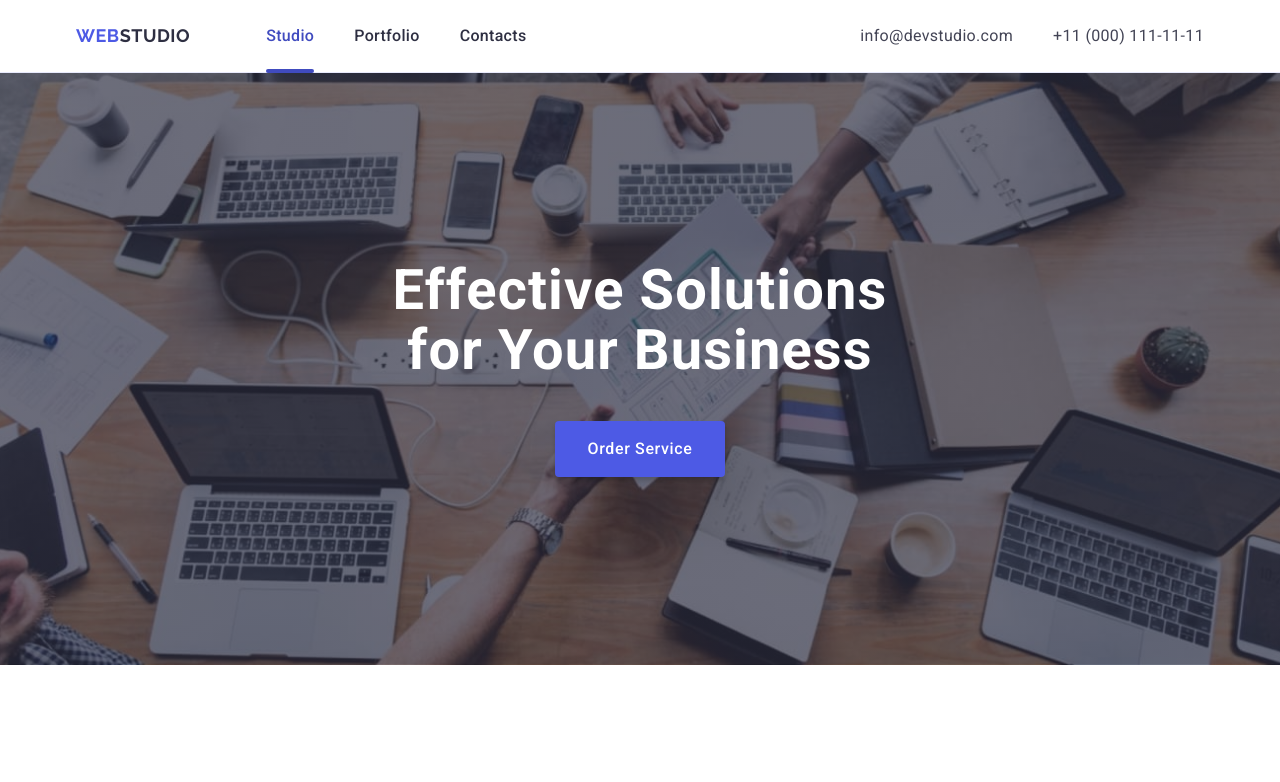
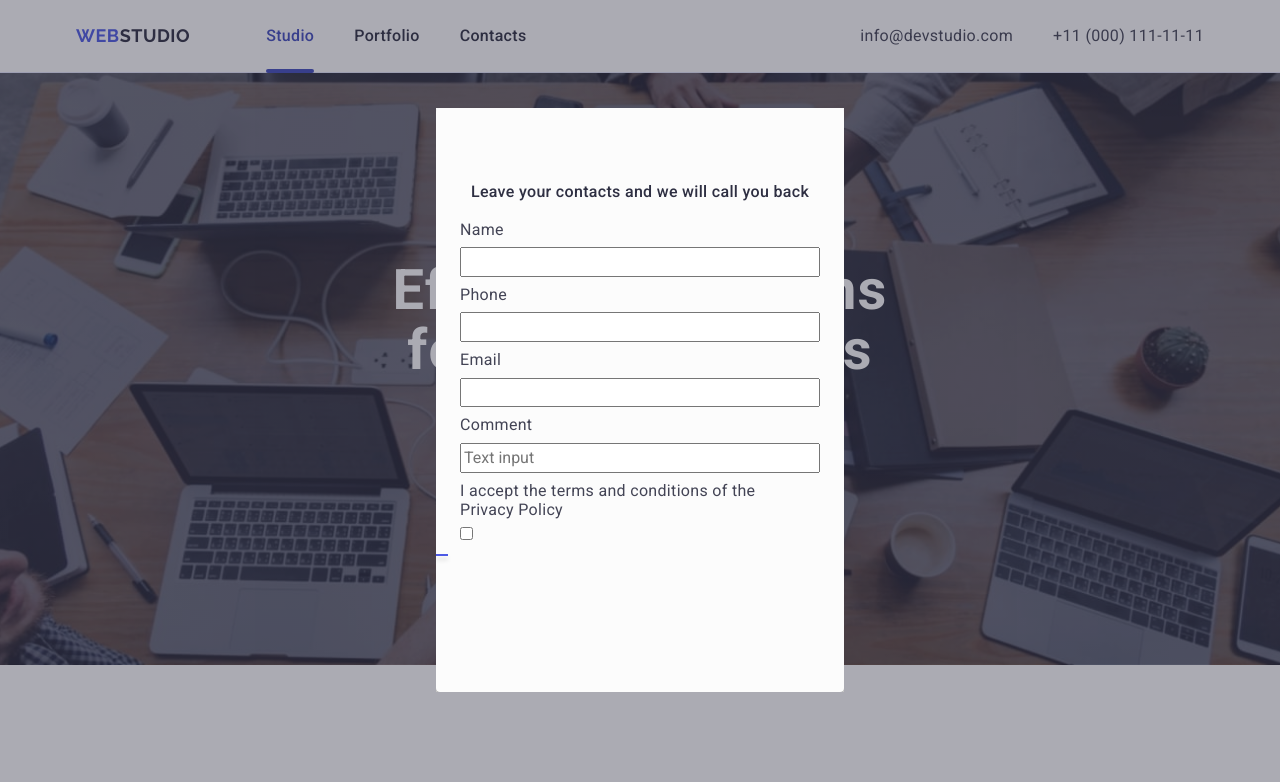
Before and after one commit to AllaP47/goit-markup-hw-05, a plain HTML site: page index.html in a window 1280 px wide. Shown: the top 782 px of the page. Drawn offline with nearby package versions, Linux system fonts and the light colour scheme.

Commit message:
add message

```diff
--- a/css/style.css
+++ b/css/style.css
@@ -591,12 +591,17 @@ img {
   fill: #f4f4fd;
 }
 
+.footer-form {
+  width: 100%;
+  height: 100%;
+}
 .form-imail {
   display: flex;
   align-items: baseline;
   justify-content: center;
   margin-left: 80px;
 }
+
 .imail-input {
   border: 1px solid #fff;
   background: transparent;
@@ -605,6 +610,7 @@ img {
   height: 40px;
   margin-top: 16px;
   box-shadow: 0 4px 4px 0 rgba(0, 0, 0, 0.15);
+  cursor: pointer;
 }
 .btn-subscribe {
   display: flex;
@@ -615,9 +621,77 @@ img {
   padding: 8px 24px;
   width: 258px;
   height: 54px;
+  padding: 8px 24px 8px 24px;
   background-color: #4d5ae5;
+  color: #fff;
 }
 
 .icon-Subscribe {
   fill: #fff;
 }
+
+.modal-overlay {
+  position: fixed;
+  left: 0;
+  top: 0;
+  width: 100%;
+  height: 100%;
+  z-index: 999;
+  display: flex;
+  align-items: center;
+  justify-content: center;
+  background: rgba(46, 47, 66, 0.4);
+
+  opacity: 0;
+  pointer-events: none;
+  transition: opacity 250ms ease-in-out;
+}
+
+.modal-overlay.is-open {
+  opacity: 1;
+  pointer-events: auto;
+}
+
+.modal {
+  overflow-y: auto;
+  background-color: rgba(252, 252, 252, 1);
+}
+
+.form-modal {
+  border-radius: 4px;
+  width: 408px;
+  height: 584px;
+  box-shadow: 0 1px 1px 0 rgba(0, 0, 0, 0.14), 0 1px 3px 0 rgba(0, 0, 0, 0.12),
+    0 2px 1px 0 rgba(0, 0, 0, 0.2);
+  background: #fcfcfc;
+}
+
+.modal-window {
+  display: flex;
+  align-items: flex-start;
+  justify-content: flex-start;
+  flex-direction: column;
+  gap: 8px;
+  border-radius: 4px;
+  width: 360px;
+  height: 336px;
+  padding-top: 16px;
+  padding-left: 24px;
+}
+.text-modal {
+  display: flex;
+  align-items: center;
+  justify-content: center;
+  font-weight: 500;
+  font-size: 16px;
+  line-height: 150%;
+  letter-spacing: 0.02em;
+  text-align: center;
+  color: #2e2f42;
+  padding-top: 72px;
+}
+
+.info {
+  width: 360px;
+  height: 58px;
+}
--- a/index.html
+++ b/index.html
@@ -552,7 +552,7 @@
             </li>
           </ul>
         </div>
-
+        <div class="footer-form">
           <form class="form-imail">
             <label class="imail-form-label-footer">
               Subscribe
@@ -572,6 +572,34 @@
             </button>
           </form>
         </div>
+      </div>
     </footer>
+    <div class="modal-overlay is-open">
+      <div class="modal">
+        <form class="form-modal">
+          <span class="text-modal"
+            >Leave your contacts and we will call you back</span
+          >
+          <label class="modal-window">
+            Name
+            <input class="info" type="text" name="username" />
+            Phone
+            <input class="info" type="tel" name="number-pfone" />
+            Email
+            <input class="info" type="email" name="email" />
+            Comment
+            <input
+              class="info"
+              type="comment"
+              name="text-comment"
+              placeholder="Text input"
+            />
+            I accept the terms and conditions of the Privacy Policy
+            <input type="checkbox" name="privacy-policy" required />
+          </label>
+          <button class="btn-modal" type="submit"></button>
+        </form>
+      </div>
+    </div>
   </body>
 </html>
```
Lines whose indentation alone changed are shown as unchanged.
